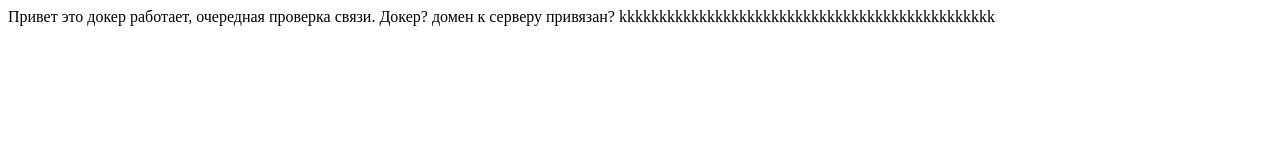
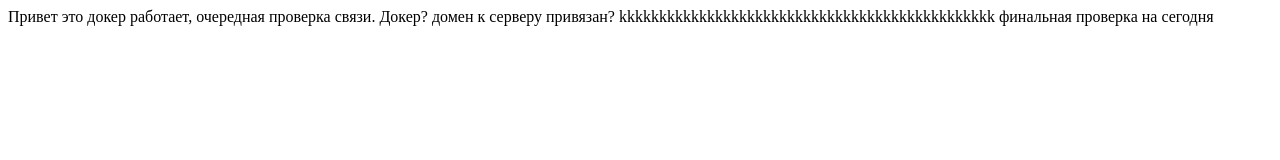
Before and after one commit to feniiksa/fabgos, a website built with Vite: page frontend/index.html in a window 1280 px wide. Built offline with nearby package versions, Linux system fonts and the light colour scheme.

Commit message:
проверка

```diff
--- a/frontend/index.html
+++ b/frontend/index.html
@@ -9,5 +9,6 @@
     Привет это докер работает, очередная проверка связи.
     Докер? домен к серверу привязан?
     kkkkkkkkkkkkkkkkkkkkkkkkkkkkkkkkkkkkkkkkkkkkkkk
+    финальная проверка на сегодня
   </body>
 </html>
```
